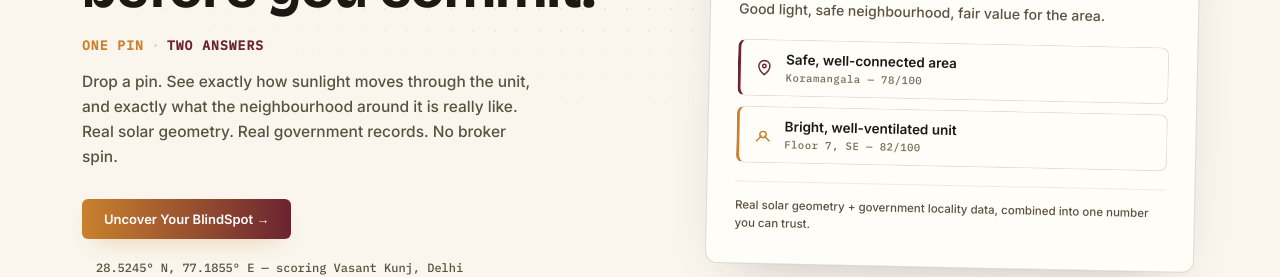
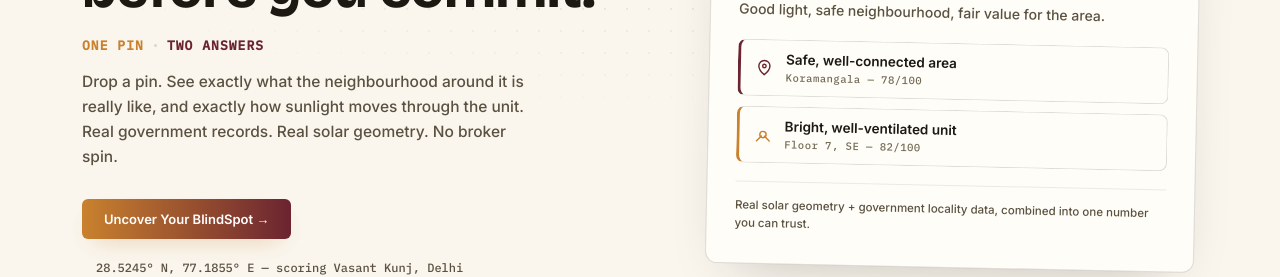
Before and after one commit to BlindSpotCo/BlindSpot, a Next.js app: page / in a window 1280 px wide. Shown: the part 311-588 px from the top of the page. Built offline with nearby package versions, Linux system fonts and the light colour scheme; no server answers.

Commit message:
hero: lead with neighbourhood before sunlight in sub-copy

```diff
--- a/app/page.js
+++ b/app/page.js
@@ -74,7 +74,7 @@ export default function Home() {
             <span className="hero-eyebrow">Property Intelligence</span>
             <h1>Know the place, before you commit.</h1>
             <p className="hero-tagline"><span className="seg sun">One pin</span><span className="sep"></span><span className="seg slate">Two answers</span></p>
-            <p className="hero-sub">Drop a pin. See exactly how sunlight moves through the unit, and exactly what the neighbourhood around it is really like. Real solar geometry. Real government records. No broker spin.</p>
+            <p className="hero-sub">Drop a pin. See exactly what the neighbourhood around it is really like, and exactly how sunlight moves through the unit. Real government records. Real solar geometry. No broker spin.</p>
             <div className="hero-ctas">
               <Link href="/property-score" className="btn btn-lg btn-cta">Uncover Your BlindSpot →</Link>
             </div>
```
